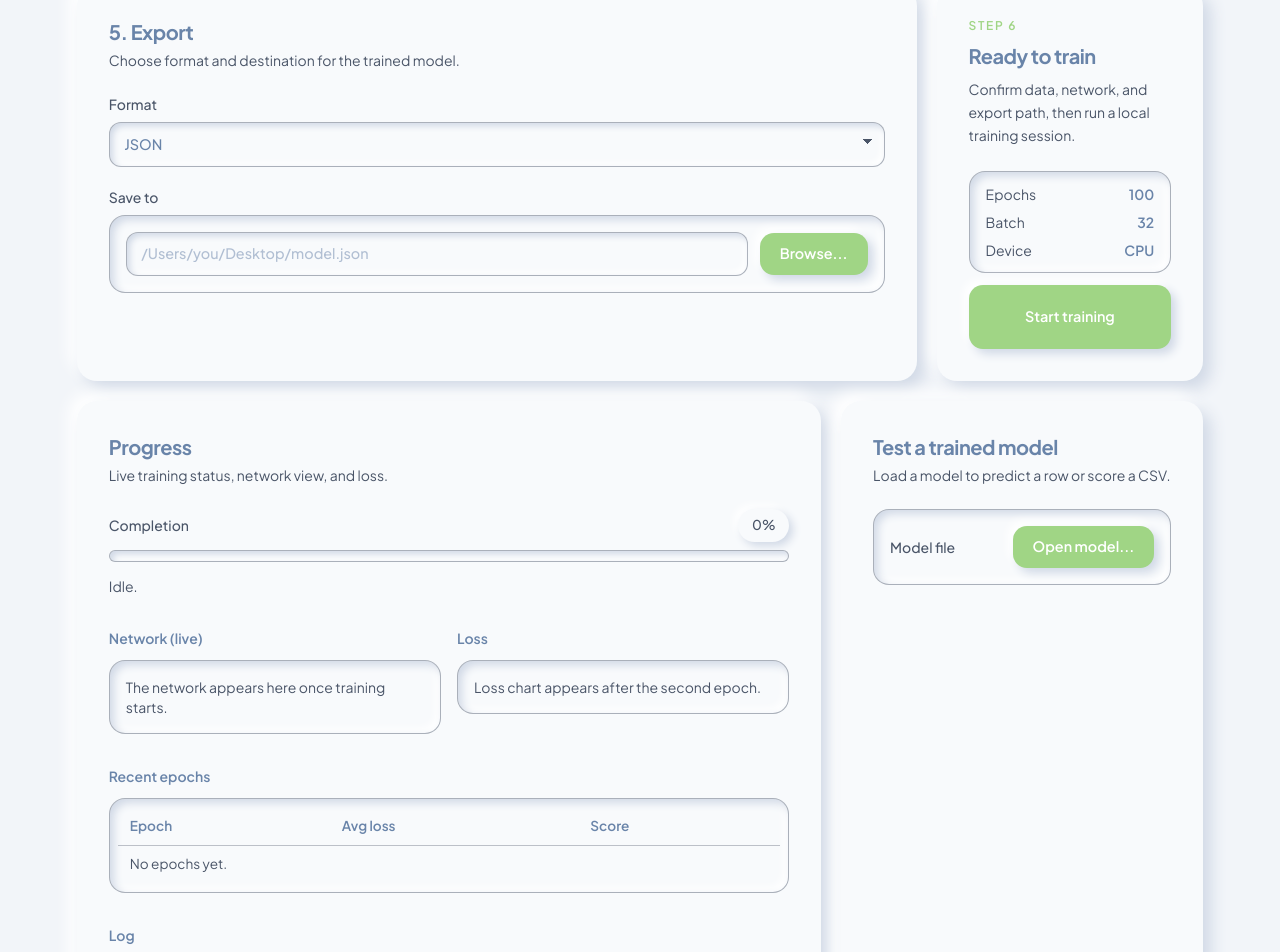
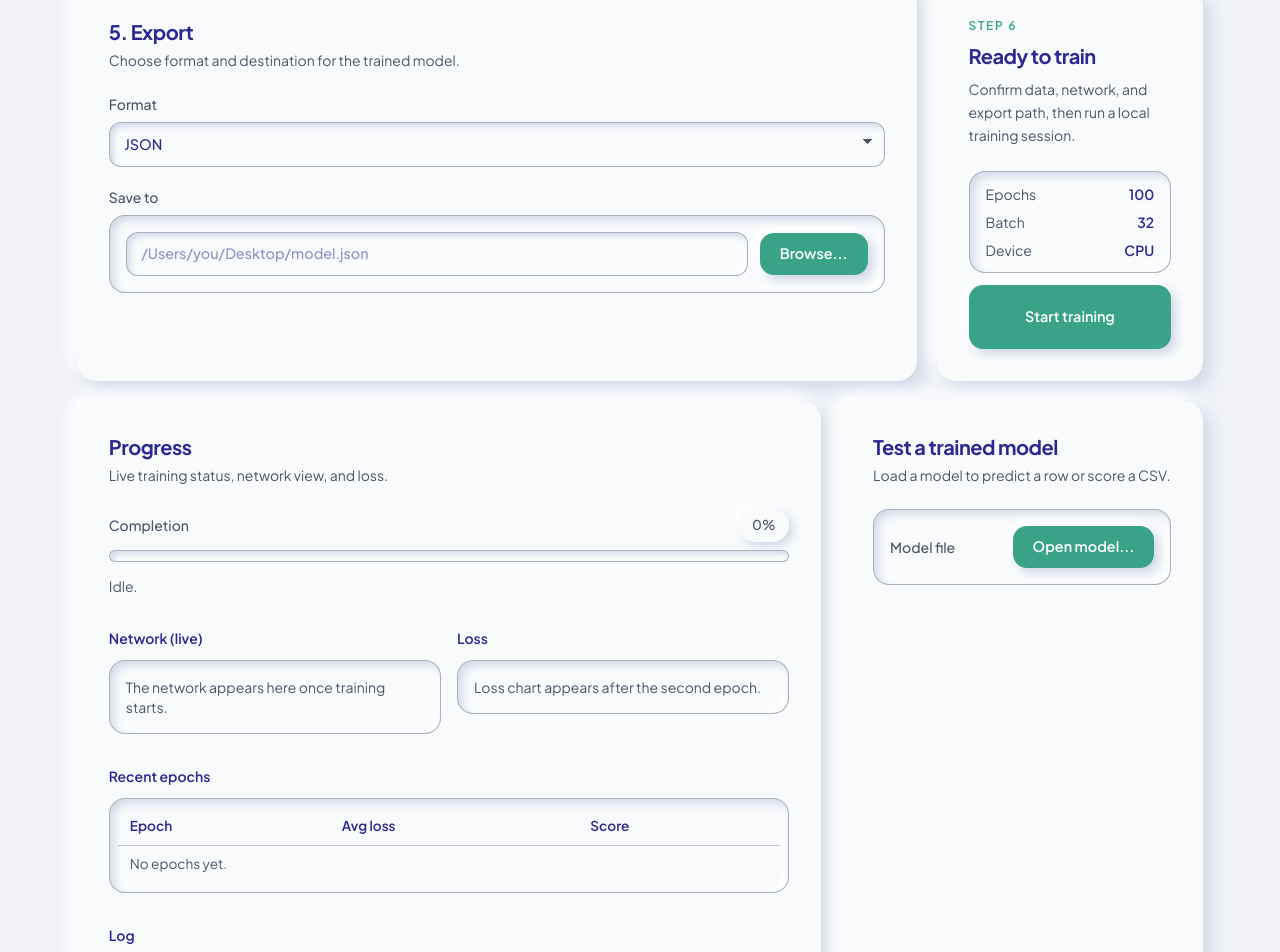
Before and after one commit to Ikennot04/tesnsor-loom, a React (Vite) app: page / in a window 1280 px wide. Shown: the part 1529-2481 px from the top of the page. Built offline with nearby package versions, Linux system fonts and the light colour scheme; the HTML template or start-up script is replaced by a standard one.

Commit message:
Change colors

```diff
--- a/src/index.css
+++ b/src/index.css
@@ -2,9 +2,9 @@
 @import "tailwindcss";
 
 @theme {
-  --color-primary: #6984a9;
+  --color-primary: #2C2891;
   --color-secondary: #4a5568;
-  --color-accent: #a0d585;
+  --color-accent: #39A388;
   --color-surface: #f8fafc;
   --font-sans: "Plus Jakarta Sans", ui-sans-serif, system-ui, sans-serif;
 }
```
